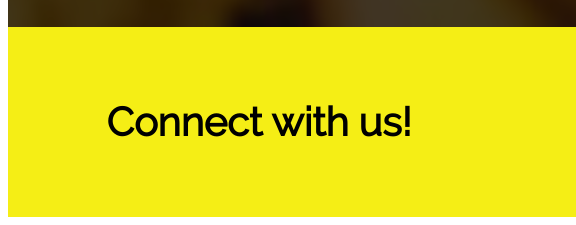
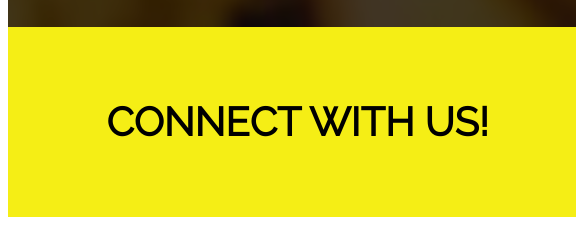
Before and after one commit to sourabhaprasad/TOP, a plain HTML site: page tour.html in a window 1280 px wide. Shown: the part 1824-2049 px from the top of the page, 0-576 px from the left. Drawn offline with Linux system fonts and the light colour scheme.

Commit message:
Update tour.html

```diff
--- a/tour.html
+++ b/tour.html
@@ -72,7 +72,7 @@
         </section>
         <footer class="main-footer">
             <div class="container main-footer-container">
-                <h3 class="band-name-footer">Connect with us!</h3>
+                <h3 class="band-name-footer">CONNECT WITH US!</h3>
                 <ul class="nav footer-nav">
                     <li>
                         <a href="https://open.spotify.com/artist/3YQKmKGau1PzlVlkL1iodx?si=WylMzmqdTweo0fhIIgw5nw" target="_blank">
```
